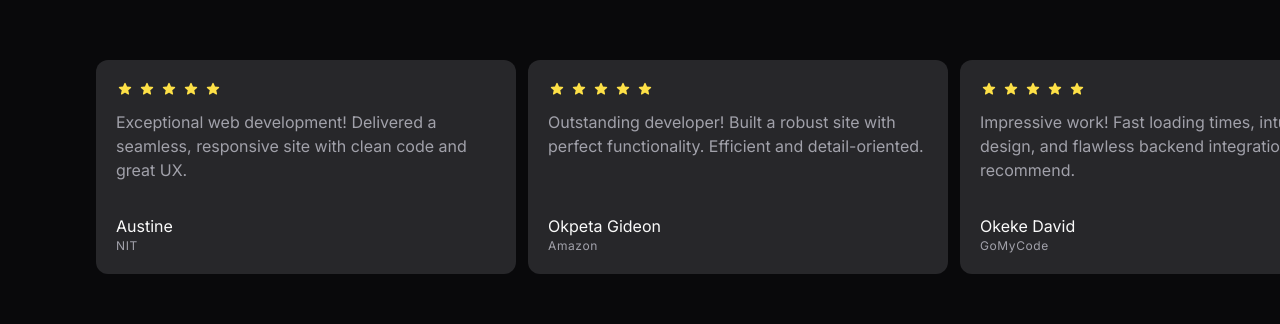
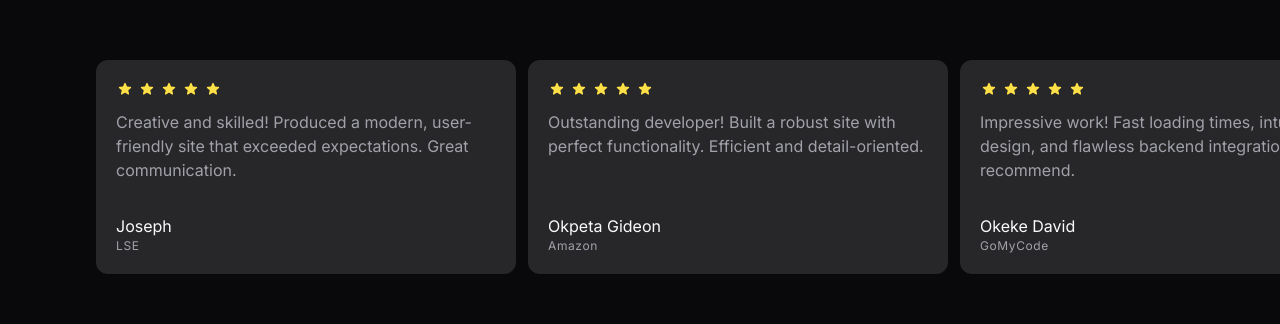
Before and after one commit to wisdommichaels/Portfolio, a React (Vite) app: page / in a window 1280 px wide. Shown: the part 2669-2993 px from the top of the page. Built offline with nearby package versions, Linux system fonts and the light colour scheme.

Commit message:
review card optimized

```diff
--- a/src/components/About.jsx
+++ b/src/components/About.jsx
@@ -2,9 +2,6 @@
  * @copyright 2025 Wisdom michael (c)
  * @license Apache-2.0
  */
-
-
-import React from 'react'
 
 
 const aboutItems = [
@@ -26,7 +23,7 @@ const About = () => {
         <div className="container">
             <div className="bg-zinc-800/50 p-7 rounded-2xl md:p-12 reveal-up">
                 <p className="text-zinc-300 mb-4 md:mb-8 text-lg md:text-xl md:max-w-[60ch]">
-                     Welcome! I'm Wisdom Michael, a passionate FULL-STACK WEB DEVELOPER with a knack for crafting visually stunning and highly functional websites. Combining creativity and technical expertise. I transform your vision into digital masterpiece that excels in both appearance and performance.
+                     Welcome! I&apos;m Wisdom Michael, a passionate FULL-STACK WEB DEVELOPER with a knack for crafting visually stunning and highly functional websites. Combining creativity and technical expertise. I transform your vision into digital masterpiece that excels in both appearance and performance.
                 </p>
                 <div className=" flex flex-wrap items-center gap-4 md:gap-7">
                     {
--- a/src/components/Header.jsx
+++ b/src/components/Header.jsx
@@ -19,7 +19,7 @@ const [navOpen, setNavOpen] = useState(false);
                 href="/"
                 className="logo"
                 >
-                    <h1 className="text-3xl font-bold text-zinc-400 hover:text-zinc-200">
+                    <h1 className="md:text-3xl text-xl font-bold text-zinc-400 hover:text-zinc-200">
                     Wiz<span className="text-purple-500 hover:text-purple-300">Dev</span>
                     </h1>
                     {/* <img
--- a/src/components/Review.jsx
+++ b/src/components/Review.jsx
@@ -3,87 +3,100 @@
  * @license Apache-2.0
  */
 
-
 import gsap from "gsap";
 import { ScrollTrigger } from "gsap/ScrollTrigger";
-import { useGSAP } from '@gsap/react';
+import { useGSAP } from "@gsap/react";
 
 // register gsap plugin
 gsap.registerPlugin(useGSAP, ScrollTrigger);
 
-
-
 import ReviewCard from "./ReviewCard";
 
+const reviews = [
 
-const reviews = [
     {
-      content: 'Exceptional web development! Delivered a seamless, responsive site with clean code and great UX.',
-      name: 'Austine',
-      // imgSrc: '/images/people-1.jpg',
-      company: 'NIT'
+    content:
+      "Creative and skilled! Produced a modern, user-friendly site that exceeded expectations. Great communication.",
+    name: "Joseph",
+    company: "LSE",
+  },
+  {
+    content:
+      "Outstanding developer! Built a robust site with perfect functionality. Efficient and detail-oriented.",
+    name: "Okpeta Gideon",
+    company: "Amazon",
+  },
+   {
+      content:
+        "Impressive work! Fast loading times, intuitive design, and flawless backend integration. Highly recommend.",
+      name: "Okeke David",
+      company: "GoMyCode",
     },
 
   {
-      content: 'Outstanding developer! Built a robust site with perfect functionality. Efficient and detail-oriented.',
-      name: 'Okpeta Gideon',
-      // imgSrc: '/images/people-3.jpg',
-      company: 'Amazon'
+    content:
+      "Excellent project execution! High-quality code, responsive design, and exceptional problem-solving skills.",
+    name: "Esther",
+    company: "Skyline Digital",
   },
     {
-      content: 'Impressive work! Fast loading times, intuitive design, and flawless backend integration. Highly recommend.',
-      name: 'Okeke David',
-      // imgSrc: '/images/people-2.jpg',
-      company: 'GoMyCode'
+    content:
+      "Exceptional web development! Delivered a seamless, responsive site with clean code and great UX.",
+    name: "Austine",
+    company: "NIT",
   },
   {
-      content: 'Creative and skilled! Produced a modern, user-friendly site that exceeded expectations. Great communication.',
-      name: 'Joseph',
-      // imgSrc: '/images/people-4.jpg',
-      company: 'LSE'
+    content:
+      "Professional work! Delivered on time, with a polished design and smooth user experience. Top-notch developer.",
+    name: "Christiana",
+    company: "GoMyCode",
   },
-    {
-      content: 'Professional work! Delivered on time, with a polished design and smooth user experience. Top-notch developer.',
-      name: 'Christiana',
-      // imgSrc: '/images/people-5.jpg',
-      company: 'GoMyCode'
-    },
-    {
-      content: 'Excellent project execution! High-quality code, responsive design, and exceptional problem-solving skills.',
-      name: 'Esther',
-      // imgSrc: '/images/people-6.jpg',
-      company: 'Skyline Digital'
-    }
+
 ];
 
 const Review = () => {
-
+  // Run GSAP only on desktop (md and above)
   useGSAP(() => {
-    gsap.to('.scrub-slide',{
-      scrollTrigger:{
-        trigger: '.scrub-slide',
-        start: '-200% 80%',
-        end: '400% 80%',
+    if (window.innerWidth >= 768) {
+      gsap.to(".scrub-slide", {
+        scrollTrigger: {
+          trigger: ".scrub-slide",
+          start: "-200% 80%",
           scrub: true,
         },
-      x: '-1000'
-    })
+        x: "-1000",
       });
+    }
+  }, []);
 
   return (
-    <section
-    id="reviews"
-    className="section overflow-hidden"
+    <section id="reviews" className="section overflow-hidden">
+      <div className="container">
+        <h2 className="headline-2 md:mb-8 mb-4 reveal-up">What our clients say</h2>
+
+        {/* Mobile Version: scrollable cards */}
+        <div
+          className="
+            flex md:hidden
+            items-stretch gap-3
+            overflow-x-auto scrollbar-hide
+            -mx-4 px-4
+          "
+          style={{
+            WebkitOverflowScrolling: "touch",
+            overscrollBehavior: "contain",
+          }}
         >
-        <div className="container">
-            <h2 className="headline-2 mb-8 reveal-up">
-                What our clients say
-            </h2>
+          {reviews.map(({ content, name, company }, key) => (
+            <ReviewCard key={key} name={name} company={company} content={content} />
+          ))}
+        </div>
 
-            <div className="scrub-slide flex items-stretch gap-3 w-fit">
-                {reviews.map(({content, name, company}, Key) => (
+        {/* Desktop Version: GSAP animated */}
+        <div className="hidden md:flex scrub-slide items-stretch gap-3 w-fit">
+          {reviews.map(({ content, name, company }, key) => (
             <ReviewCard
-                    key={Key}
+              key={key}
               name={name}
               company={company}
               content={content}
@@ -91,9 +104,8 @@ const Review = () => {
           ))}
         </div>
       </div>
+    </section>
+  );
+};
 
-    </section>
-  )
-}
-
-export default Review
+export default Review;
--- a/src/components/ReviewCard.jsx
+++ b/src/components/ReviewCard.jsx
@@ -3,7 +3,6 @@
  * @license Apache-2.0
  */
 import PropTypes from "prop-types"
-
 
 const ratings = new Array(5);
 ratings.fill({
@@ -18,7 +17,7 @@ const ReviewCard = ({
     company,
 }) => {
   return (
-    <div className="bg-zinc-800 p-5 rounded-xl min-w-[320px] flex flex-col lg:min-w-[420px]">
+    <div className="bg-zinc-800 p-5 rounded-xl  min-w-[360px] flex flex-col lg:min-w-[420px]">
 
         <div className="flex items-center gap-1 mb-3">
             {ratings.map(({icon, style}, key) => (
@@ -31,7 +30,7 @@ const ReviewCard = ({
             ))}
         </div>
 
-        <p className="text-zinc-400 mb-8 ">
+        <p className="text-zinc-400 mb-8 min-w-full">
             {content}
         </p>
 
@@ -45,7 +44,6 @@ const ReviewCard = ({
                 className="img-cover"
                 />
             </figure> */}
-
             <div>
                 <p className="">
                     {name}
--- a/src/index.css
+++ b/src/index.css
@@ -7,10 +7,12 @@
 \* ==================== */
 html {
 scroll-behavior: smooth ;
+overflow-x: hidden;
 }
 
 body {
   @apply bg-zinc-950  text-zinc-50;
+
 }
 
 
@@ -85,7 +87,7 @@ body {
 }
 
 .section{
-  @apply pt-20 lg:pt-32;
+  @apply pt-12 lg:pt-32;
 }
 
 .reveal-up{
```
Lines whose indentation alone changed are shown as unchanged.
